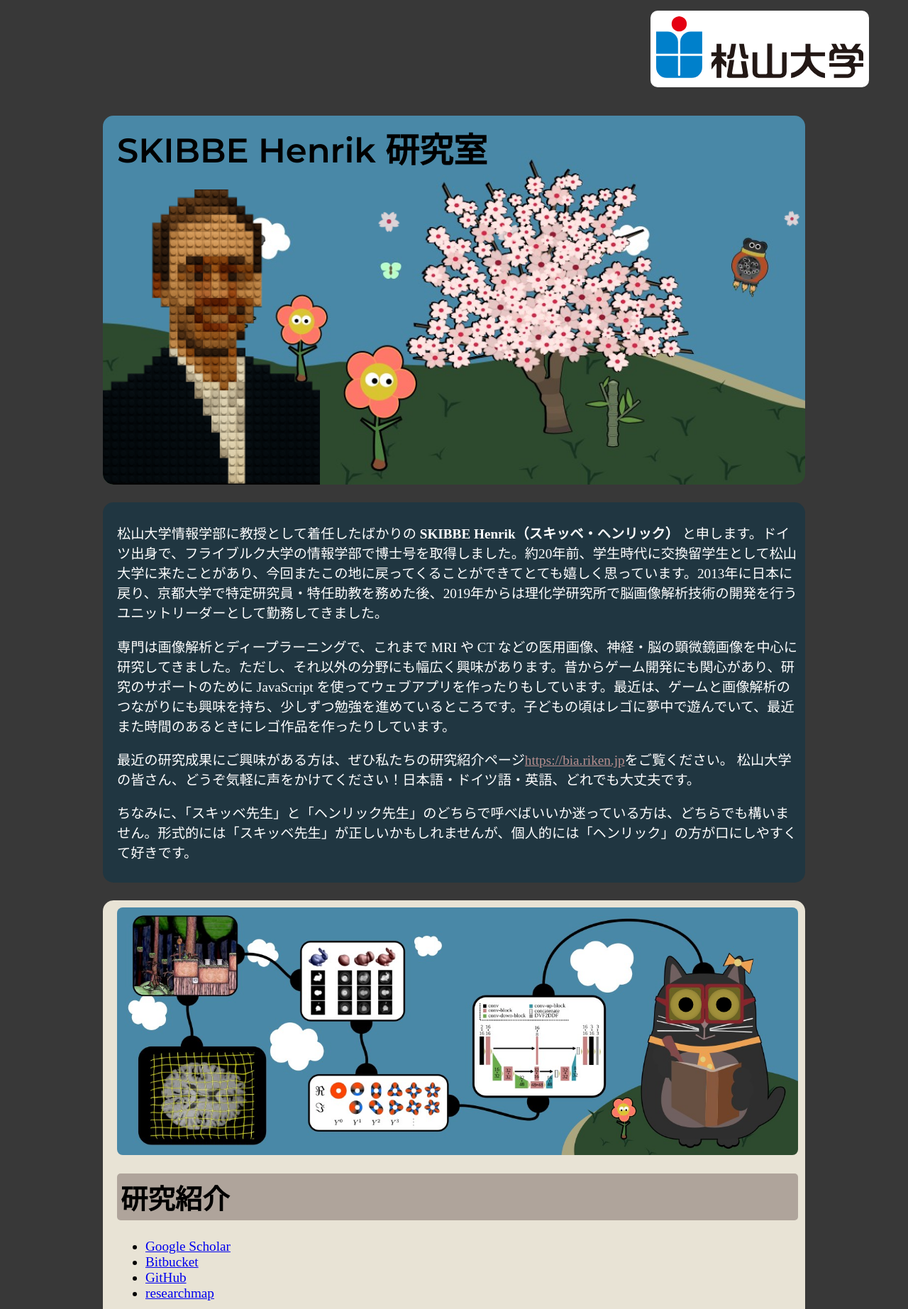
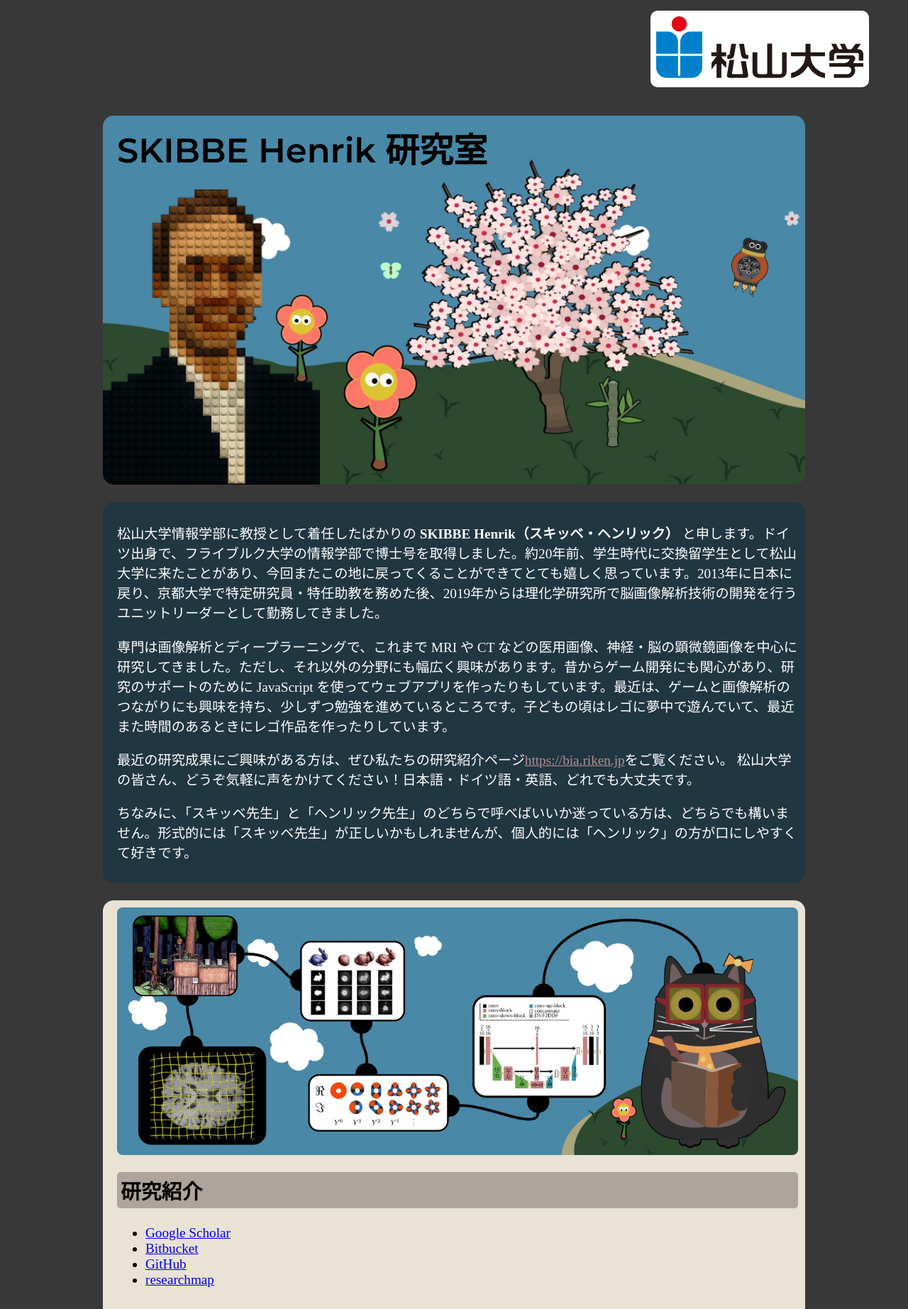
Before and after one commit to h-skibbe/h-skibbe.github.io, a Jekyll site: the page built from index.md, in a window 1280 px wide. Shown: the top 1845 px of the page at 71% size. Built offline with Jekyll 4.4.1, drawn with Linux system fonts in a browser that asks for light colours; grey boxes are pictures that could not be loaded.

Commit message:
Add SEO tags, fix heading structure, ignore build output
The page had no real <h1>: the banner title was a styled <div> and the
first heading was 研究紹介 halfway down the page. Promote the banner title
to <h1>, demote 研究紹介 to <h2>, and make the gallery card titles <h3> so
the document outline matches what the page actually looks like. Two CSS
rules keep the rendering identical: h1.title drops the generic heading
chip background, and h3.gallery-head-txt inherits font size and weight
since its chip styling comes from the surrounding .gallery-head.

Enable jekyll-seo-tag (already bundled with the github-pages gem) for
title, description, canonical URL and Open Graph tags, so the site shows
a proper preview when its link is shared. The social preview image goes
through a defaults block rather than a site-level key, because
jekyll-seo-tag reads `image` only from a page's front matter and has no
site-level fallback.

Also drop the dead .im rule and the matching im2 class, left over from
the old page — those images are sized by .gallery-item img — and add a
.gitignore so local Jekyll builds don't land in the repo.

Co-Authored-By: Claude Opus 5 <noreply@anthropic.com>
Claude-Session: https://claude.ai/code/session_01GDdmFGj3PdzaaT1Knw9QBz

```diff
--- a/_config.yml
+++ b/_config.yml
@@ -1,10 +1,24 @@
 title: Henrik Skibbe
-description: 松山大学・研究紹介
+description: 松山大学情報学部 SKIBBE Henrik（スキッベ・ヘンリック）研究室。画像解析とディープラーニングの研究紹介。
+author: SKIBBE Henrik
+lang: ja_JP
 # No theme, since you have your own layout and styles
 url: "https://h-skibbe.github.io"        # set later if you add a custom domain
 baseurl: ""    # keep empty for username.github.io, set to "/mysite" if using a project page
 markdown: kramdown
 
+plugins:
+  - jekyll-seo-tag
+
+# Preview image used when the site is shared on social media / messaging apps.
+# jekyll-seo-tag only reads `image` from a page's front matter (it does not fall
+# back to a site-level key), so inject it into every page via defaults.
+defaults:
+  - scope:
+      path: ""
+    values:
+      image: /imgs/lab_title_res2.jpg
+
 collections:
   gallery:
     output: false   # keep false if you don't want separate pages for each item
--- a/_includes/gallery_item.html
+++ b/_includes/gallery_item.html
@@ -1,5 +1,5 @@
 <div class="gallery-item">
-    <div class="gallery-head"><div class="gallery-head-txt">{{ include.title }}</div></div>
+    <div class="gallery-head"><h3 class="gallery-head-txt">{{ include.title }}</h3></div>
 
     {% if include.video_id %}
       <div class="yt">
@@ -7,9 +7,9 @@
                 allowfullscreen frameborder="0" scrolling="no" loading="lazy"></iframe>
       </div>
     {% elsif include.link and include.img %}
-      <div><a target="_blank" rel="noopener" href="{{ include.link }}"><img src="{{ include.img | relative_url }}" class="im2" alt=""></a></div>
+      <div><a target="_blank" rel="noopener" href="{{ include.link }}"><img src="{{ include.img | relative_url }}" alt=""></a></div>
     {% elsif include.img %}
-      <div><img src="{{ include.img | relative_url }}" class="im2" alt=""></div>
+      <div><img src="{{ include.img | relative_url }}" alt=""></div>
     {% endif %}
 
     {% if include.content %}
--- a/_layouts/default.html
+++ b/_layouts/default.html
@@ -2,8 +2,9 @@
 <html lang="ja">
   <head>
     <meta charset="utf-8">
-    <title>{{ page.title }} · {{ site.title }}</title>
     <meta name="viewport" content="width=device-width, initial-scale=1">
+    <!-- Title, description, canonical URL and Open Graph / Twitter card tags -->
+    {% seo %}
     <!-- Your stylesheet built by Jekyll -->
     <link rel="stylesheet" href="{{ '/assets/css/style.css' | relative_url }}">
     <!-- Optional: Montserrat. Remove if not needed. -->
--- a/assets/css/style.scss
+++ b/assets/css/style.scss
@@ -9,6 +9,9 @@ body {
   margin:auto;
 }
 .title { font-size:250%; font-weight:bold; font-family:'Montserrat', sans-serif; }
+/* The banner title is an <h1> for document structure; it sits on the banner
+   image, so it must not pick up the generic heading chip styling. */
+h1.title { margin:0; padding:0; background:none; border-radius:0; }
 
 .container { position: relative; text-align: center; color: white; }
 .centered { position: absolute; top: 50%; left: 50%; transform: translate(-50%, -50%); }
@@ -27,9 +30,14 @@ body {
 h1, h2, h3 { padding:5px; border-radius:5px; background-color:rgb(175,164,155); color:#000; }
 
 .gallery-head { margin:5px; border-radius:5px; background-color:rgb(175,164,155); color:#000; }
-.gallery-head-txt { color:#000; }
+/* The gallery heading is an <h3> for document structure, but the chip styling
+   comes from .gallery-head around it, so reset the generic heading rules. */
+h3.gallery-head-txt {
+  color:#000; background:none; padding:0; border-radius:0;
+  margin:5px; width:100%; text-align:left;
+  font-size:inherit; font-weight:inherit;
+}
 
-.im { margin:50px; border-radius:15px; max-height:400px; max-width:70%; }
 .yt { position:relative; padding-bottom:56.25%; height:0; overflow:hidden; max-width:100%; margin:50px auto; }
 .yt iframe { position:absolute; top:0; left:0; width:100%; height:100%; border:0; border-radius:15px; }
 
--- a/index.md
+++ b/index.md
@@ -11,7 +11,7 @@ title: 🌸 Henrik 🌸 松山大学
 
 
 <div id="blossom-container" class="section title-background" style="background-color:#4a88a8ff;">
-  <div class="title"> SKIBBE Henrik 研究室</div>
+  <h1 class="title">SKIBBE Henrik 研究室</h1>
   <img src="{{ '/imgs/henrik_s.png' | relative_url }}" alt="Henrik" class="portrait">
 </div>
 
@@ -31,7 +31,7 @@ title: 🌸 Henrik 🌸 松山大学
   </div>
 
 
- <h1>研究紹介</h1>
+ <h2>研究紹介</h2>
   {% capture research %}
   - [Google Scholar](https://scholar.google.com/citations?user=sQyGf94AAAAJ&hl=en){:target="_blank" rel="noopener"}
   - [Bitbucket](https://bitbucket.org/skibbe/){:target="_blank" rel="noopener"}
```
Also changed, not shown: Gemfile.lock (added), 1 other file.
